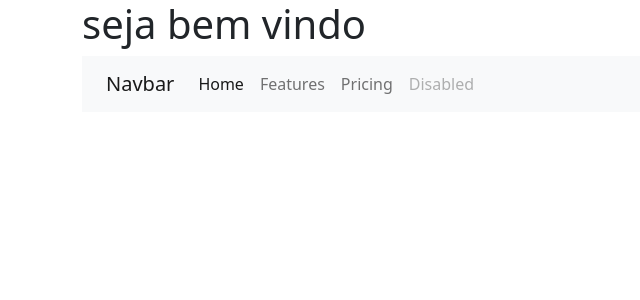
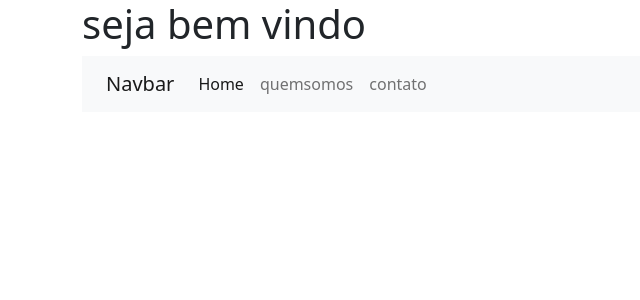
Before and after one commit to paulocoppe10/pw3, a CodeIgniter 4 app: the page made by app/Views/template/header.php in a window 1280 px wide. Shown: the top 300 px of the page, without its empty margins (0-640 px from the left). Run offline with PHP 8.4 and a stand-in for CodeIgniter, Linux system fonts and the light colour scheme; the template is opened without the code that fills it, so the values that code supplies are empty; some libraries are stand-ins or nearby versions.

Commit message:
criando sistema de template

```diff
--- /dev/null
+++ b/app/Views/contato.php
@@ -0,0 +1,3 @@
+<div class="col">
+    <h1>contato<h1>
+</div>
--- /dev/null
+++ b/app/Views/quemsomos.php
@@ -0,0 +1,3 @@
+<div class="col">
+    <h1>quem somos<h1>
+</div>
--- a/app/Views/template/header.php
+++ b/app/Views/template/header.php
@@ -26,10 +26,9 @@
                 </button>
                 <div class="collapse navbar-collapse" id="navbarNavAltMarkup">
                 <div class="navbar-nav">
-                    <a class="nav-link active" aria-current="page" href="#">Home</a>
-                    <a class="nav-link" href="#">Features</a>
-                    <a class="nav-link" href="#">Pricing</a>
-                    <a class="nav-link disabled">Disabled</a>
+                    <a class="nav-link active" aria-current="page" href="home">Home</a>
+                    <a class="nav-link" href="quemsomos">quemsomos</a>
+                    <a class="nav-link" href="contato">contato</a>
                 </div>
                 </div>
             </div>
```
